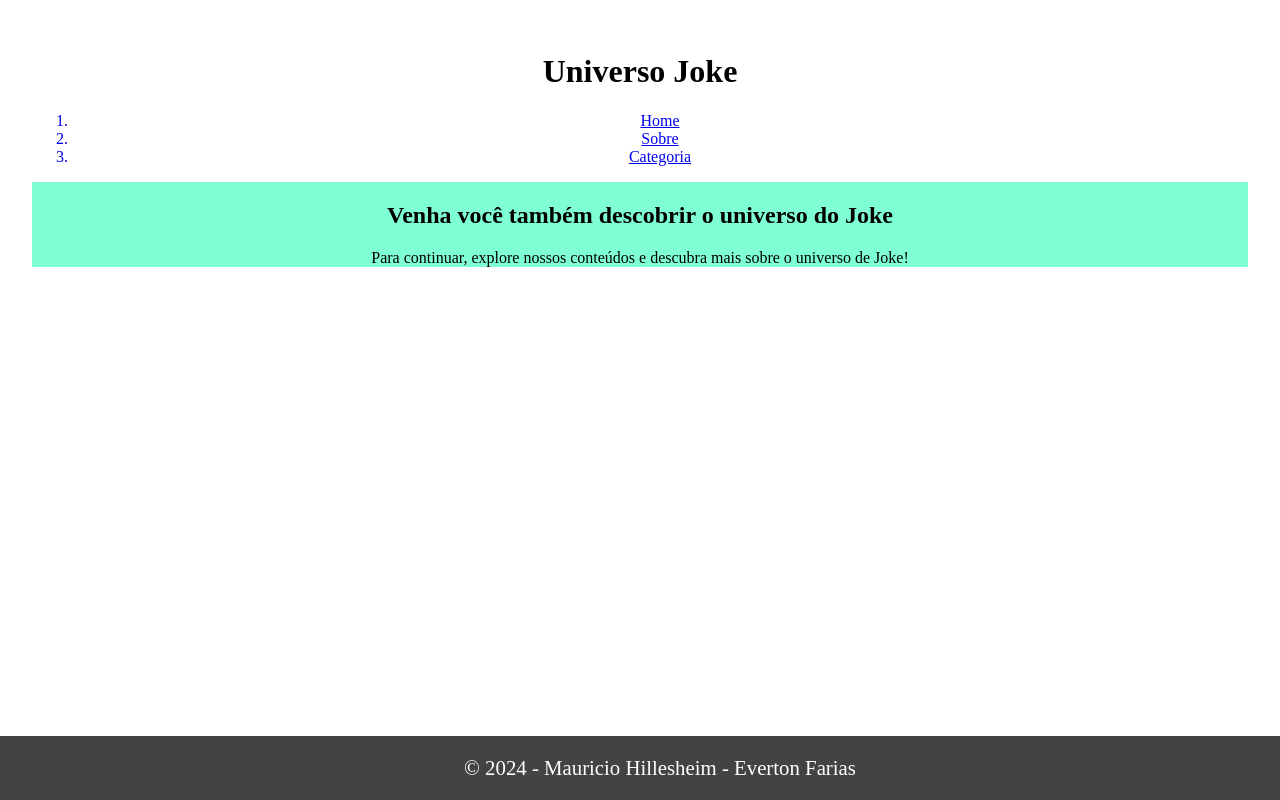
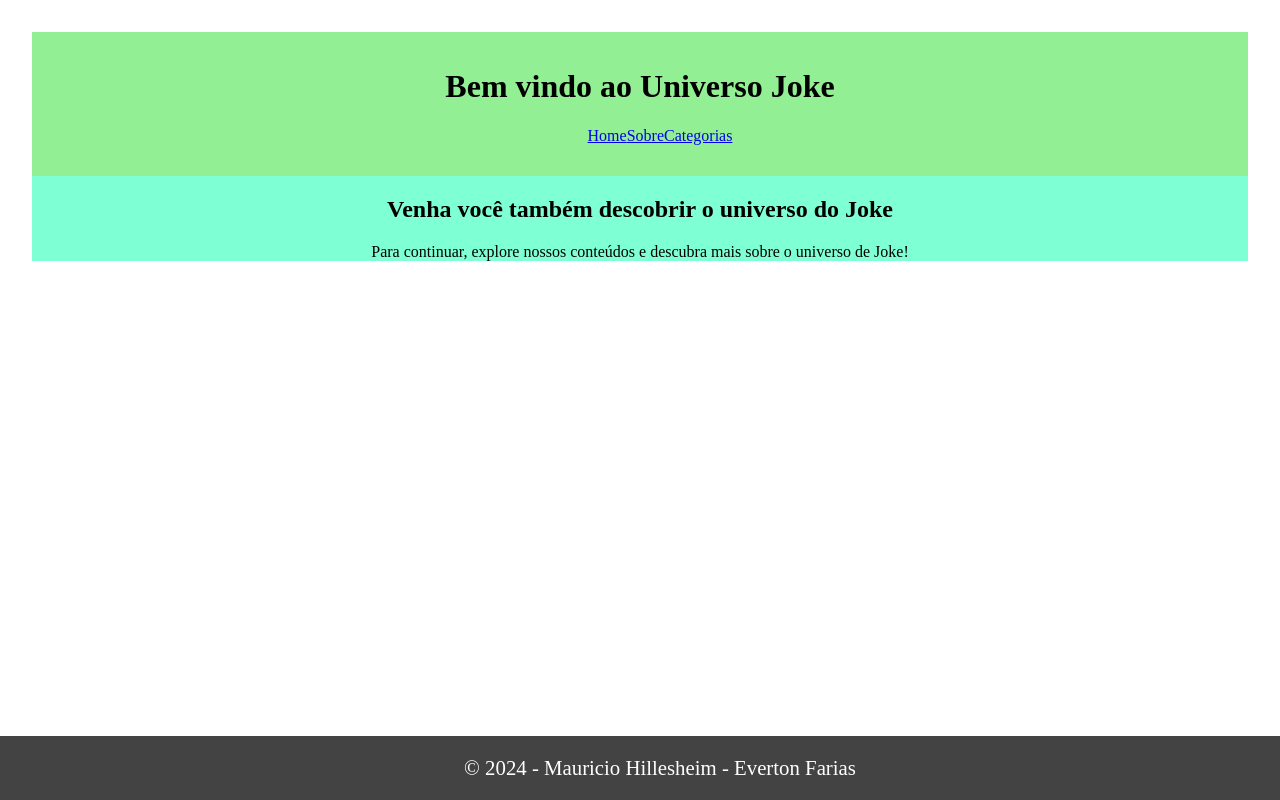
Before and after one commit to mauriciohillesheim/avaliacao_jokeapi, a React (Vite) app: page / in a window 1280 px wide. Shown: the top 800 px of the page. Built offline with nearby package versions, Linux system fonts and the light colour scheme.

Commit message:
update teste

```diff
--- a/src/App.jsx
+++ b/src/App.jsx
@@ -1,22 +1,24 @@
 //App.jsx
-import { Routes,Route } from 'react-router-dom'
 import './App.css'
 import Header from './components/Header'
 import Footer from './components/Footer'
-import Home from './pages/Home'
 import About from './pages/About'
 import JokeApi from './pages/JokeApi'
+import { Routes,Route } from 'react-router-dom'
+import Home from './pages/Home'
 
-export default function App() {
+function App() {
   return (
     <>
       <Header />
       <Routes>
         <Route path='/' element={<Home />} />
-        <Route path='/about' element={<About />} />
-        <Route path='/ joke-Api' element={<JokeApi />} />
+        <Route path='/About' element={<About />} />
+        <Route path='/Joke-Api' element={<JokeApi />} />
       </Routes>
       <Footer/>
     </>
   )
 }
+
+export default App
--- a/src/components/Header/index.jsx
+++ b/src/components/Header/index.jsx
@@ -1,21 +1,16 @@
+import './styles.css'
 import { Link } from 'react-router-dom'
-import './styles.css'
 
 export default function Header() {
     return (
-        <header className='piada'>
-            <h1>Universo Joke</h1>
+        <header className='cabecalho'>
+            <h1>Bem vindo ao Universo Joke</h1>
+
             <nav>
                 <ol>
-                    <Link to="/">
-                        <li>Home</li>
-                    </Link>
-                    <Link to="/about">
-                        <li>Sobre</li>
-                    </Link>
-                    <Link to="/joke-Api">
-                        <li>Categoria</li>
-                    </Link>
+                <Link to='/'>Home</Link>
+                <Link to='/About'>Sobre</Link>
+                <Link to='/JokeApi'>Categorias</Link>
                 </ol>
             </nav>
         </header>
--- a/src/components/Header/styles.css
+++ b/src/components/Header/styles.css
@@ -1,4 +1,9 @@
-piada {
+header {
+    background-color: rgb(147, 239, 147);
+    padding: 15px;
+}
+
+cabecalho {
     background-color: #470173;
     color: white;
     padding: 15px;
--- a/src/pages/JokeApi/index.jsx
+++ b/src/pages/JokeApi/index.jsx
@@ -1,47 +1,51 @@
-import { useEffect, useState } from 'react'
-import './styles.css'
-import Piada from '../../components/Piada'
+import { useEffect, useState } from 'react';
+import './styles.css';
+import Piada from '../../components/Piada';
 
 export default function JokeApi() {
-    const [ conteudo, setConteudo ] = useState(<>Carregando...</>)
+    const [ conteudo, setConteudo ] = useState(<>Carregando...</>);
 
-    async function getCharacters() {
+    async function carregarPiadas() {
         const reqOptions = {
             method: "GET",
-            redirect: "follow"
+            redirect: "follow",
+        };
+
+        const response = await fetch(
+            'https://v2.jokeapi.dev/joke/Programming/',
+            reqOptions
+        );
+
+        if(!response.ok){
+            throw new Error('Erro de requisição Http! Error Status: ${response.status}');
         }
 
-        const response = await fetch(
-            " https://v2.jokeapi.dev/character",
-            reqOptions
-        )
-
-        if(!response.ok){
-            throw new Error("Http Error")
-        }
-
-        const apiResponse = await response.json()
-
-        return apiResponse
+        const data = await response.json();
+        return data.results;
+        // return apiResponse;
     }
 
-    async function buildPiadas() {
-        const consulta = await getCharacters()
-        console.log(consulta);
-        return consulta.results.map(categoria => <Piada key={categoria.id} data={categoria} />)
+    async function listaPiadas() {
+        const piadas = await carregarPiadas();
+        // console.log(piadas);
+        return piadas.map((piada) => (
+            <Piada key={piada.id} data={piada} /> ));
     }
 
     useEffect(() => {
         async function getConteudo() {
-            setConteudo(await buildPiadas())
+            setConteudo(await listaPiadas());
         }
 
-        getConteudo()
-    }, [])
+        getConteudo();
+    }, []);
 
     return (
-        <div className='list-api'>
-            { conteudo }
+        <div>
+            <h1>Lista Piadas</h1>
+            <div className='lista-piadas'>
+                { conteudo }
         </div>
-    )
+    </div>
+    );
 }
```
